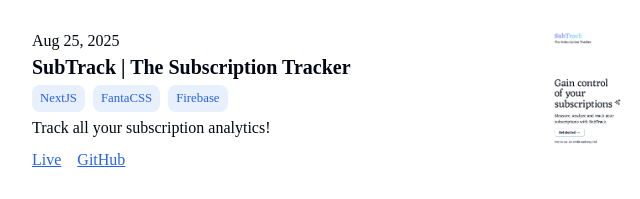
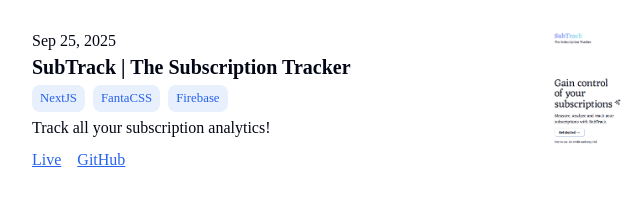
Before and after one commit to calebtekstrand/1_web_portfolio, a plain HTML site: page index.html in a window 1280 px wide. Shown: the part 1199-1398 px from the top of the page, 240-880 px from the left. Drawn offline with Linux system fonts and the light colour scheme; a web font is replaced by a local one.

Commit message:
Update index.html

```diff
--- a/index.html
+++ b/index.html
@@ -125,7 +125,7 @@
                 </div>
                 <div class="project-card">
                     <div>
-                        <p>Aug 25, 2025</p>
+                        <p>Sep 25, 2025</p>
                         <h4>SubTrack | The Subscription Tracker</h4>
                         <div class="tech-list">
                             <div class="card-button-secondary">
```
